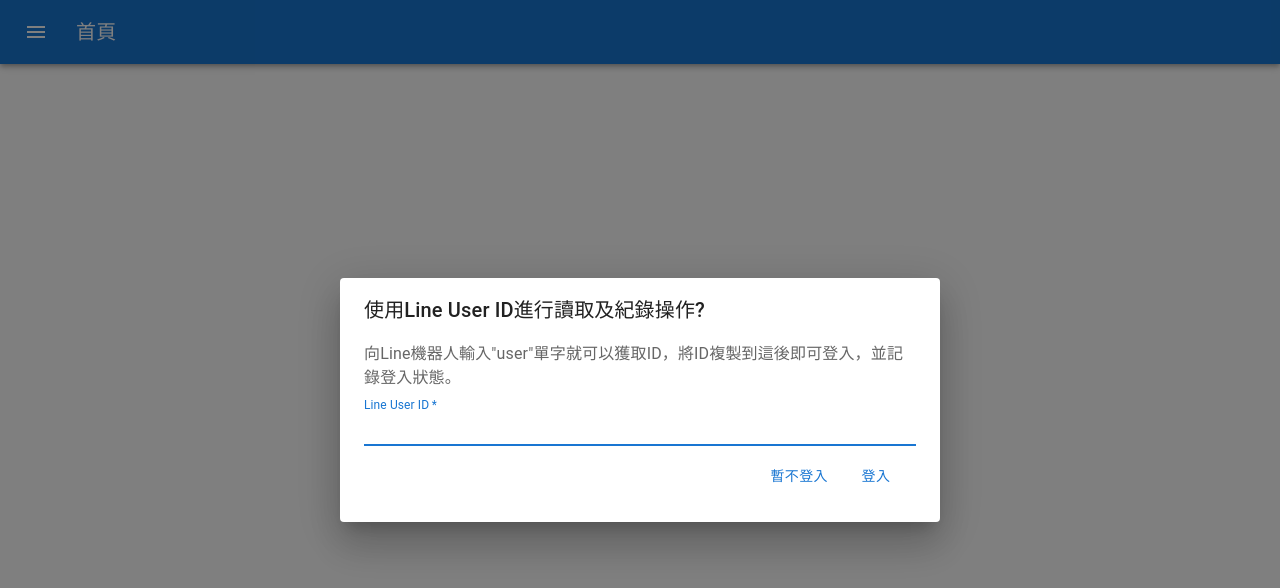
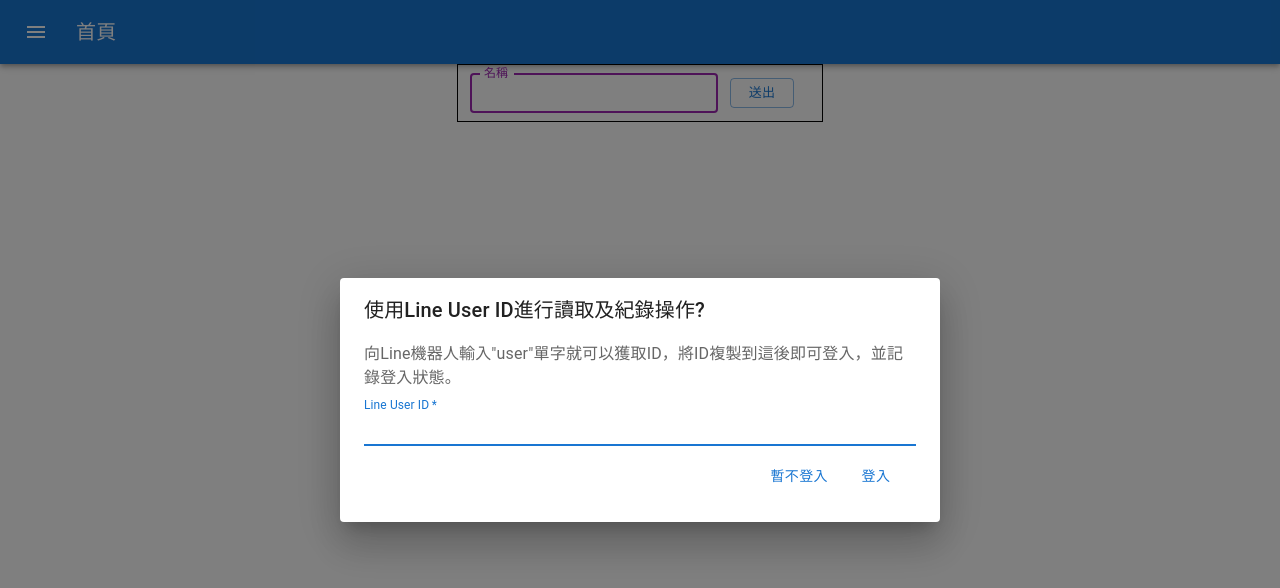
Before and after one commit to oz841119/fitness-record, a Next.js app: page /personal in a window 1280 px wide. Shown: the top 588 px of the page. Built offline with nearby package versions, Linux system fonts and the light colour scheme.

Commit message:
update: 將權限統一使用攔截器送出

```diff
--- a/src/components/LineMessageTable.tsx
+++ b/src/components/LineMessageTable.tsx
@@ -12,16 +12,15 @@
 const LineMessageTable:React.FC = () => {
     const [rows, setRows] = useState<LineMessage[]>([])
     useEffect(() => {
-        const lineUserId = window.localStorage.getItem('lineUserId')
-        if(!lineUserId) return
         const API_URL = process.env.NEXT_PUBLIC_API_PATH + '/line_message'
-        axios.get(API_URL, {headers: {authorization: lineUserId}})
+        axios.get(API_URL)
             .then(res => {
                 console.log('Get data of line message list');
                 const mesList: LineMessage[] = res.data.reverse()
                 setRows(mesList)
                 console.log('Render data of line message list');
             })
+            .catch(err => {})
         return
     }, [])
 
--- a/src/pages/_app.tsx
+++ b/src/pages/_app.tsx
@@ -4,6 +4,13 @@
 import Layout from '../components/Layout'
 import '../styles/global.css'
 import axios from 'axios'
+
+axios.interceptors.request.use(config => {
+  const lineUserId = window.localStorage.getItem('lineUserId')
+  config.headers.Authorization = lineUserId
+  return config;
+})
+
 interface IMyAppState {
   lineUserId: string | null;
   setLineUserId: React.Dispatch<React.SetStateAction<string | null>>;
@@ -25,7 +32,7 @@
     setLineUserId(tempLineUserId)
     if(tempLineUserId) {
       const API_URL = process.env.NEXT_PUBLIC_API_PATH + '/user_alias'
-      axios.post(API_URL, null, {headers: {authorization: window.localStorage.getItem('lineUserId')}})
+      axios.post(API_URL)
         .then(res => {
           setUserAlias(res.data)
         })
--- a/src/pages/personal.tsx
+++ b/src/pages/personal.tsx
@@ -1,12 +1,17 @@
-import { useEffect } from "react";
+import { Button, TextField } from "@mui/material";
+import { useContext, useEffect } from "react";
+import styles from '../styles/personal.module.css'
+import { MyAppContext } from "@/pages/_app"
 
 export default function personal() {
-    useEffect(() => {
-
-    }, [])
+    const {userAlias} = useContext(MyAppContext)
     return (
         <div>
+            <div className={styles.alias_wrap}>
+                <TextField key={userAlias} size="small" focused color="secondary" id="aliasInp" label="名稱" defaultValue={userAlias}/>
+                <Button size="small" variant="outlined">送出</Button>
 
+            </div>
         </div>
     )
 }
--- a/src/pages/record.tsx
+++ b/src/pages/record.tsx
@@ -21,7 +21,7 @@
 	const [recordList, setRecordList] = useState([])
 	useEffect(() => {
 		const API_URL = process.env.NEXT_PUBLIC_API_PATH + '/action_record'
-		axios.get(API_URL, {headers: {authorization: window.localStorage.getItem('lineUserId')}})
+		axios.get(API_URL)
 			.then(res => {
 				setRecordList(res.data)
 			})
--- a/src/pages/tags-manager.tsx
+++ b/src/pages/tags-manager.tsx
@@ -7,7 +7,7 @@
     const getTags = (): Promise<string[]> => {
         return new Promise(resolve => {
             const API_URL = process.env.NEXT_PUBLIC_API_PATH + '/action_tags'
-            axios.get(API_URL, {headers: {authorization: window.localStorage.getItem('lineUserId')}})
+            axios.get(API_URL)
                 .then(res => {
                     resolve(res.data)
                 })
--- /dev/null
+++ b/src/styles/personal.module.css
@@ -0,0 +1,9 @@
+.alias_wrap {
+    border: 1px solid #000;
+    padding: 8px 12px;
+    margin: 0 auto;
+    width: 340px;
+    display: flex;
+    align-items: center;
+    gap: 0 12px;
+}
```
